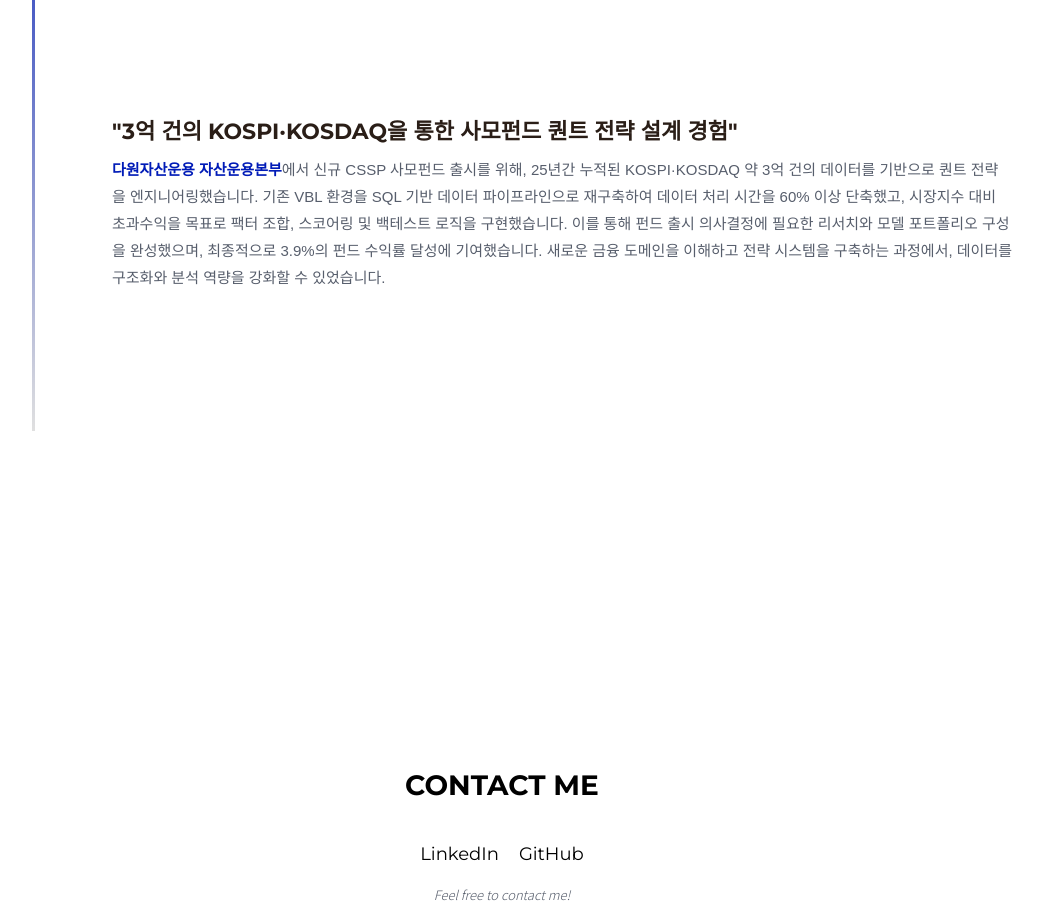
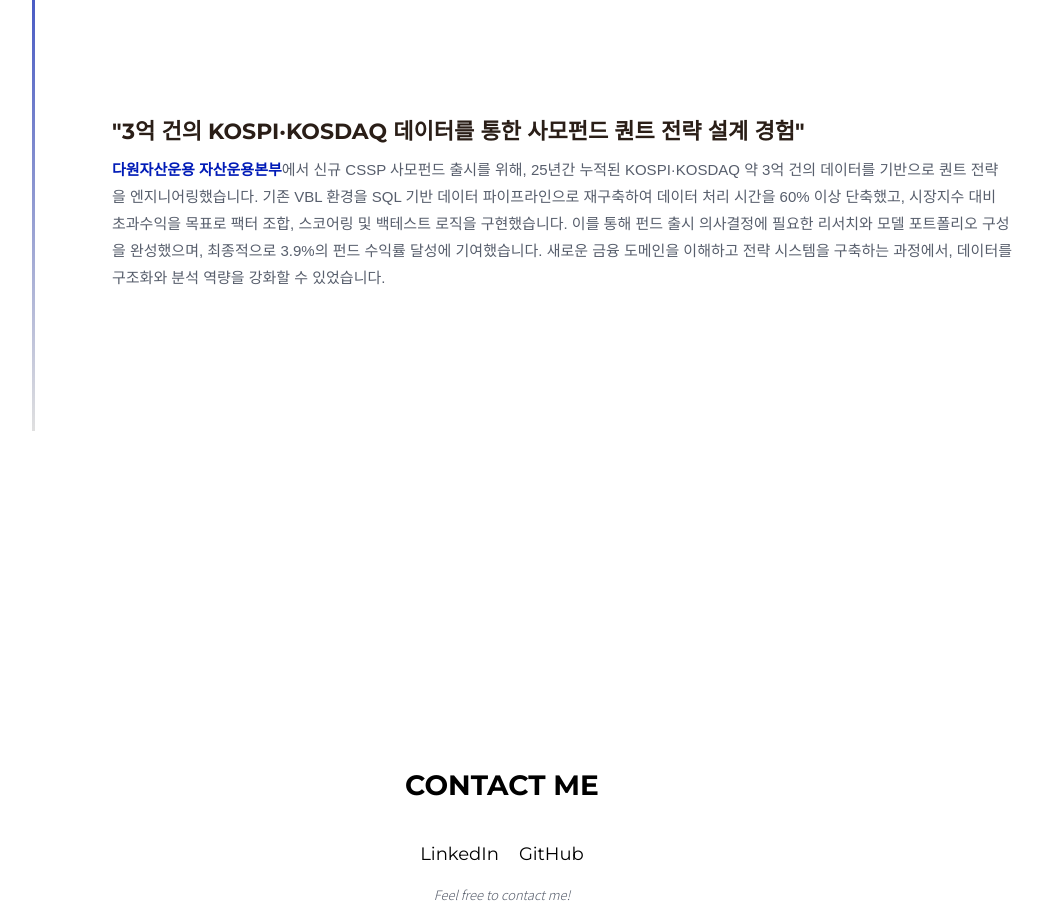
Before and after one commit to sy00nn/Portfolio2025, a plain HTML site: page index.html in a window 1280 px wide. Shown: the part 2439-3353 px from the top of the page, without its empty margins (138-1179 px from the left). Drawn offline with nearby package versions, Linux system fonts and the light colour scheme; animation ran at ten frames a second.

Commit message:
홈 디렉토리 단어  설명 수정

```diff
--- a/index.html
+++ b/index.html
@@ -131,7 +131,7 @@
                     <div class="career-timeline-item">
                         <div class="career-timeline-icon"></div>
                         <div class="career-timeline-content">
-                            <h3 class="career-timeline-heading" id="name3">"3억 건의 KOSPI·KOSDAQ을 통한 사모펀드 퀀트 전략 설계 경험"</h3>
+                            <h3 class="career-timeline-heading" id="name3">"3억 건의 KOSPI·KOSDAQ 데이터를 통한 사모펀드 퀀트 전략 설계 경험"</h3>
                             <p class="career-timeline-desc">
                                 <strong>다원자산운용 자산운용본부</strong>에서 신규 CSSP 사모펀드 출시를 위해, 25년간 누적된 KOSPI·KOSDAQ 약 3억 건의 데이터를 기반으로 퀀트 전략을 엔지니어링했습니다.
                                 기존 VBL 환경을 SQL 기반 데이터 파이프라인으로 재구축하여 데이터 처리 시간을 60% 이상 단축했고, 시장지수 대비 초과수익을 목표로 팩터 조합, 스코어링 및 백테스트 로직을 구현했습니다.
```
Also changed, not shown: images/url_image.png (added).
